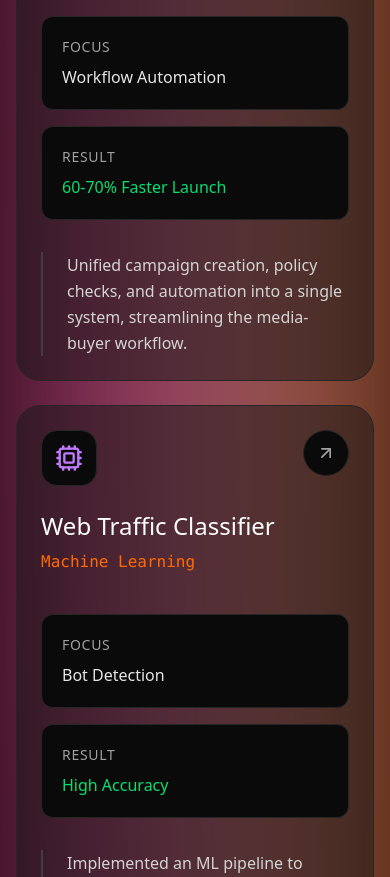
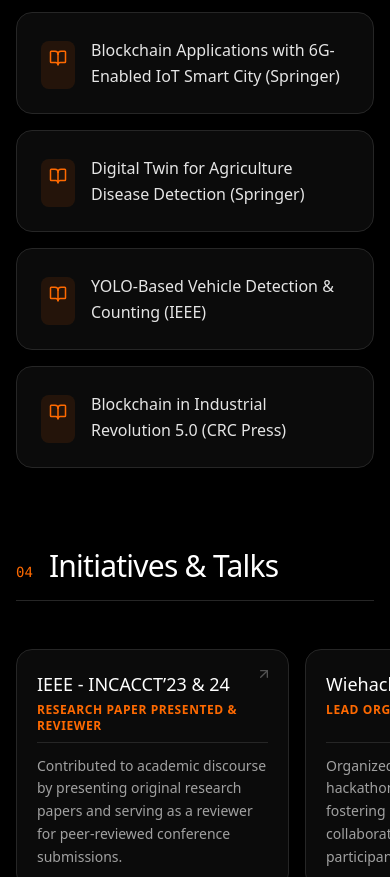
Before and after one commit to chetanya1998/Portfolio, a React (Vite) app: page / in a window 390 px wide. Shown: the part 4360-5237 px from the top of the page. Built offline with nearby package versions, Linux system fonts and the light colour scheme.

Commit message:
Mobile fixes, projects carousel, and new Initiatives section

```diff
--- a/src/Portfolio.jsx
+++ b/src/Portfolio.jsx
@@ -329,8 +329,8 @@ export default function Portfolio() {
                         <NavItem href="#work" label="Work" />
                         <NavItem href="#projects" label="Projects" />
                         <NavItem href="#research" label="Research" />
-                        <a href={`mailto:${personalInfo.email}`} className="px-5 py-2 bg-neutral-100 text-neutral-900 text-base font-bold rounded-full hover:bg-orange-500 hover:text-white transition-all transform hover:-translate-y-0.5 shadow-lg hover:shadow-orange-500/20">
-                            Get in Touch
+                        <a href="/Chetanya_Ved_Resume.pdf" target="_blank" className="px-5 py-2 bg-neutral-100 text-neutral-900 text-base font-bold rounded-full hover:bg-orange-500 hover:text-white transition-all transform hover:-translate-y-0.5 shadow-lg hover:shadow-orange-500/20">
+                            Resume
                         </a>
                     </div>
 
@@ -462,19 +462,19 @@ export default function Portfolio() {
                     </div>
                 </section>
 
-                {/* Projects Grid */}
+                {/* Projects Carousel */}
                 <section id="projects" className="py-16 md:py-24">
                     <SectionHeader num="2" title="Selected Projects" />
 
-                    <div className="grid grid-cols-1 md:grid-cols-2 gap-6 md:gap-8">
+                    <div className="flex overflow-x-auto gap-6 md:gap-8 pb-8 -mx-4 px-4 md:-mx-6 md:px-6 snap-x snap-mandatory scrollbar-hide">
                         {projects.map((project, idx) => (
-                            <FadeIn key={idx} delay={idx * 200}>
-                                <div className="group relative bg-neutral-900/50 border border-neutral-800 rounded-3xl p-6 md:p-8 hover:bg-neutral-900 hover:border-orange-500/30 hover:shadow-2xl hover:shadow-orange-900/10 transition-all duration-500 h-full">
+                            <FadeIn key={idx} delay={idx * 200} className="min-w-[85vw] md:min-w-[450px] snap-center">
+                                <div className="group relative bg-neutral-900/50 border border-neutral-800 rounded-3xl p-6 md:p-8 hover:bg-neutral-900 hover:border-orange-500/30 hover:shadow-2xl hover:shadow-orange-900/10 transition-all duration-500 h-full flex flex-col">
                                     <div className="absolute top-6 right-6 md:top-8 md:right-8 p-3 bg-neutral-950 rounded-full border border-neutral-800 text-neutral-400 group-hover:text-white group-hover:border-orange-500/50 group-hover:scale-110 transition-all duration-300">
                                         <ArrowUpRight size={20} />
                                     </div>
 
-                                    <div className="mb-10 md:mb-12">
+                                    <div className="mb-8 md:mb-10">
                                         <div className="w-14 h-14 rounded-2xl bg-neutral-950 border border-neutral-800 flex items-center justify-center mb-6 group-hover:border-orange-500/20 transition-colors">
                                             {project.icon}
                                         </div>
@@ -483,17 +483,17 @@ export default function Portfolio() {
                                     </div>
 
                                     <div className="grid grid-cols-1 sm:grid-cols-2 gap-4 mb-8">
-                                        <div className="p-5 bg-neutral-950 rounded-xl border border-neutral-800">
-                                            <span className="block text-sm text-neutral-400 uppercase tracking-wider mb-2">Focus</span>
+                                        <div className="p-4 bg-neutral-950 rounded-xl border border-neutral-800">
+                                            <span className="block text-sm text-neutral-400 uppercase tracking-wider mb-1">Focus</span>
                                             <span className="text-neutral-200 font-medium text-base md:text-lg">{project.focus}</span>
                                         </div>
-                                        <div className="p-5 bg-neutral-950 rounded-xl border border-neutral-800">
-                                            <span className="block text-sm text-neutral-400 uppercase tracking-wider mb-2">Result</span>
+                                        <div className="p-4 bg-neutral-950 rounded-xl border border-neutral-800">
+                                            <span className="block text-sm text-neutral-400 uppercase tracking-wider mb-1">Result</span>
                                             <span className="text-green-400 font-medium text-base md:text-lg">{project.outcome}</span>
                                         </div>
                                     </div>
 
-                                    <p className="text-neutral-300 leading-relaxed text-base md:text-lg border-l-2 border-neutral-700 pl-6 group-hover:border-orange-500/50 transition-colors">
+                                    <p className="text-neutral-300 leading-relaxed text-base md:text-lg border-l-2 border-neutral-700 pl-6 group-hover:border-orange-500/50 transition-colors mt-auto">
                                         {project.desc}
                                     </p>
                                 </div>
@@ -530,9 +530,47 @@ export default function Portfolio() {
                                 </div>
                             </div>
 
+                            {/* Initiatives & Talks - New Carousel Section */}
+                            <div className="pt-8">
+                                <SectionHeader num="4" title="Initiatives & Talks" />
+                                <div className="flex overflow-x-auto gap-4 md:gap-6 pb-6 -mx-4 px-4 md:-mx-0 md:px-0 snap-x snap-mandatory scrollbar-hide">
+                                    {[
+                                        {
+                                            title: "IEEE - INCACCT’23 & 24",
+                                            role: "Research Paper Presented & Reviewer",
+                                            desc: "Contributed to academic discourse by presenting original research papers and serving as a reviewer for peer-reviewed conference submissions.",
+                                            link: "https://ieee-incacct.org/"
+                                        },
+                                        {
+                                            title: "Wiehack 3.0 (Covid-19)",
+                                            role: "Lead Organizer",
+                                            desc: "Organized a flagship online hackathon during the pandemic, fostering innovation and collaboration among hundreds of participants globally.",
+                                            link: "https://wiehack.bwividyapeeth.edu.in/"
+                                        },
+                                        {
+                                            title: "Important Initiatives",
+                                            role: "Various Projects",
+                                            desc: "Led multiple strategic initiatives focusing on community engagement, technical workshops, and student mentorship programs.",
+                                            link: "#"
+                                        }
+                                    ].map((item, idx) => (
+                                        <FadeIn key={idx} delay={idx * 100} className="min-w-[70vw] md:min-w-[300px] snap-center">
+                                            <div className="h-full p-5 md:p-6 bg-neutral-900/50 rounded-2xl border border-neutral-800 hover:border-orange-500/30 hover:bg-neutral-900 transition-all duration-300 flex flex-col group relative">
+                                                <div className="absolute top-4 right-4 text-neutral-600 group-hover:text-orange-500 transition-colors">
+                                                    <ArrowUpRight size={16} />
+                                                </div>
+                                                <h4 className="text-white font-medium text-lg mb-1 pr-6">{item.title}</h4>
+                                                <p className="text-orange-500 text-xs uppercase tracking-wider mb-2 font-bold">{item.role}</p>
+                                                <p className="text-neutral-400 text-sm leading-relaxed mt-auto border-t border-neutral-800 pt-3">{item.desc}</p>
+                                            </div>
+                                        </FadeIn>
+                                    ))}
+                                </div>
+                            </div>
+
                             {/* Education */}
                             <div>
-                                <SectionHeader num="4" title="Education" />
+                                <SectionHeader num="5" title="Education" />
                                 <FadeIn>
                                     <div className="p-6 md:p-8 bg-neutral-900/30 rounded-3xl border border-neutral-800 hover:border-neutral-700 transition-colors">
                                         <div className="flex flex-col sm:flex-row items-start gap-6">
--- a/src/components/HeroBackground.jsx
+++ b/src/components/HeroBackground.jsx
@@ -7,7 +7,8 @@ const HeroBackground = () => {
     useEffect(() => {
         const canvas = canvasRef.current;
         const ctx = canvas.getContext('2d');
-        let width, height;
+        let width = window.innerWidth; // Init immediately
+        let height = window.innerHeight;
         let blobs = [];
         let animationFrameId;
 
@@ -20,11 +21,15 @@ const HeroBackground = () => {
         let mouse = { x: -1000, y: -1000 };
 
         const handleResize = () => {
-            width = window.innerWidth;
-            height = window.innerHeight;
-            canvas.width = width;
-            canvas.height = height;
-            initBlobs();
+            const newWidth = window.innerWidth;
+            // Only re-init if width changes (mobile scroll changes height which triggers resize)
+            if (newWidth !== width) {
+                width = newWidth;
+                height = window.innerHeight;
+                canvas.width = width;
+                canvas.height = height;
+                initBlobs();
+            }
         };
 
         const handleMouseMove = (e) => {
--- /dev/null
+++ b/src/initiatives_data_snippet.js
@@ -0,0 +1,20 @@
+const initiatives = [
+    {
+        title: "IEEE - INCACCT’23 & 24",
+        role: "Research Paper Presented & Reviewer",
+        desc: "Contributed to academic discourse by presenting original research papers and serving as a reviewer for peer-reviewed conference submissions.",
+        link: "https://ieee-incacct.org/" // Generic link or Notion if specific
+    },
+    {
+        title: "Wiehack 3.0 (Covid-19)",
+        role: "Lead Organizer",
+        desc: "Organized a flagship online hackathon during the pandemic, fostering innovation and collaboration among hundreds of participants globally.",
+        link: "https://wiehack.bwividyapeeth.edu.in/" // Placeholder or specific link
+    },
+    {
+        title: "Important Initiatives",
+        role: "Various Projects",
+        desc: "Led multiple strategic initiatives focusing on community engagement, technical workshops, and student mentorship programs.",
+        link: "#"
+    }
+];
```
